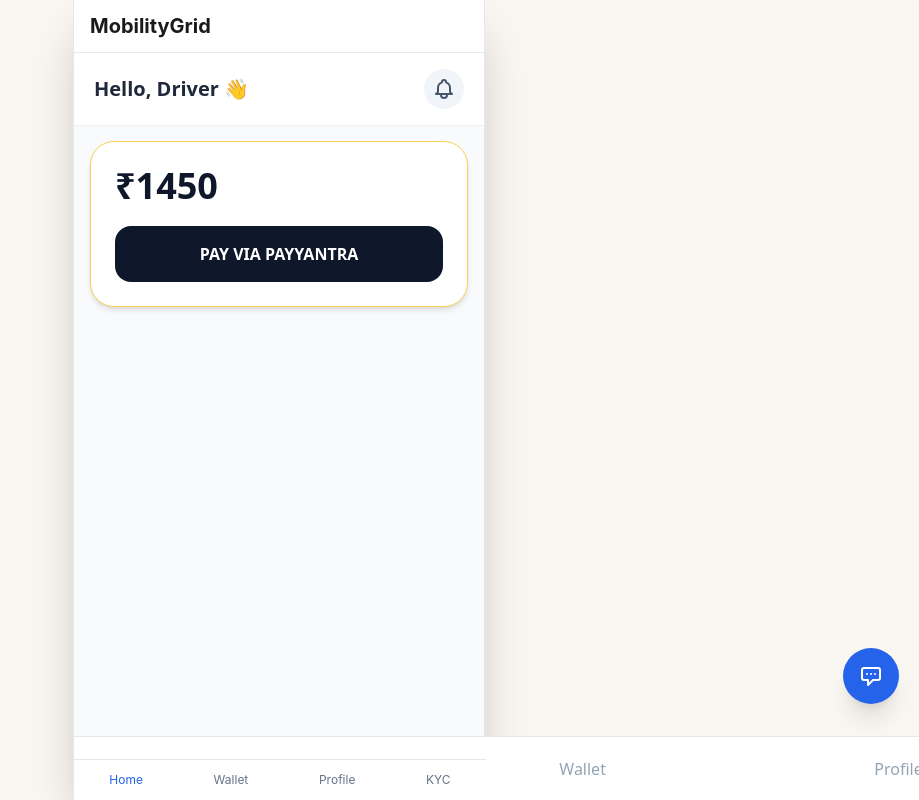
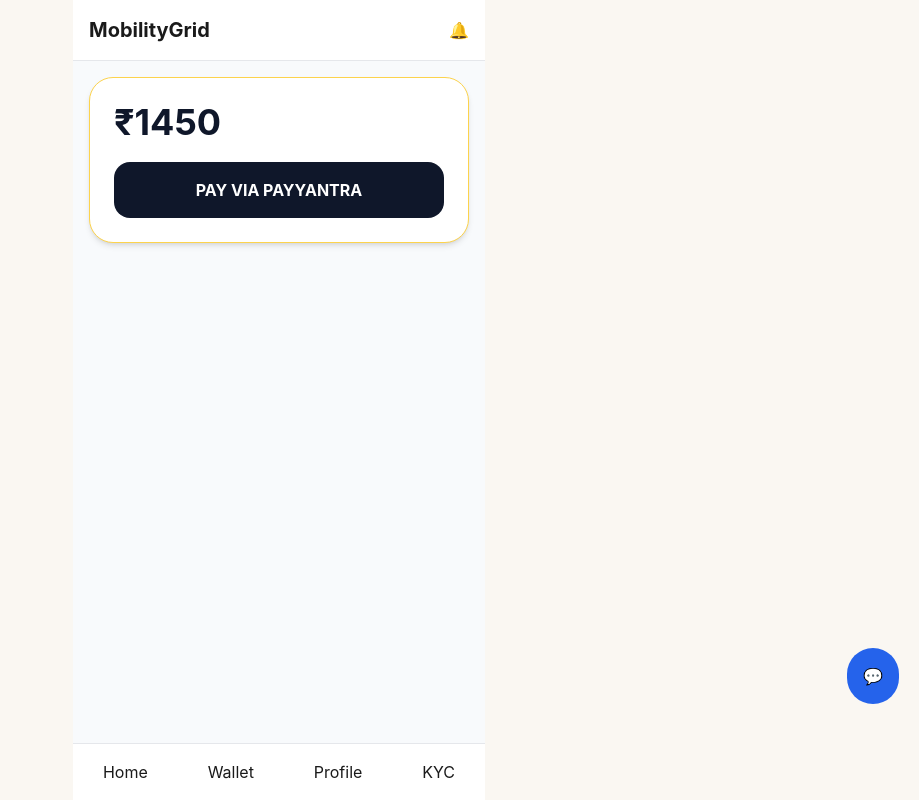
Before and after one commit to shaylatyagi/MG, a React (Create React App) app in the folder frontend/: page /driver in a window 1280 px wide. Shown: the whole page, without its empty margins (361-1280 px from the left). Built offline with nearby package versions, Linux system fonts and the light colour scheme.

Commit message:
frustrated

```diff
--- a/frontend/src/pages/DriverPWA.js
+++ b/frontend/src/pages/DriverPWA.js
@@ -1,37 +1,41 @@
-// DriverPWA.js
 import React, { useState } from 'react';
-import DriverDashboardTab from './driver/DriverDashboardTab'; // Tumhari Tab files
+import DriverDashboardTab from './driver/DriverDashboardTab';
 import DriverWalletTab from './driver/DriverWalletTab';
 import DriverProfileTab from './driver/DriverProfileTab';
 import DriverKYCTab from './driver/DriverKYCTab';
 
 export default function DriverPWA() {
   const [activeTab, setActiveTab] = useState('home');
+  const [showNotif, setShowNotif] = useState(false);
+  const [showChat, setShowChat] = useState(false);
+
   const user = JSON.parse(localStorage.getItem('user') || '{"name": "Driver"}');
 
   return (
-    <div className="max-w-[412px] mx-auto h-screen bg-slate-50 flex flex-col border-x shadow-2xl relative">
+    <div className="max-w-[412px] mx-auto h-screen bg-slate-50 flex flex-col relative overflow-hidden">
+      {/* GLOBAL HEADER */}
+      <header className="bg-white p-4 flex justify-between items-center border-b sticky top-0 z-50">
+        <h1 className="font-bold text-xl">MobilityGrid</h1>
+        <button onClick={() => setShowNotif(!showNotif)}>🔔</button>
+      </header>
 
-      {/* 1. Header (Notification Bell & Chatbot Logic yahan add karo) */}
-      <div className="bg-white px-4 py-3 border-b flex justify-between items-center sticky top-0 z-40">
-        <h1 className="font-bold text-xl">MobilityGrid</h1>
-        {/* Yahan tumhara Notification Bell aur Chatbot trigger button aayega */}
-      </div>
-
-      {/* 2. CONTENT AREA - Sirf tab switch hoga */}
-      <div className="flex-1 overflow-y-auto pb-20">
-        {activeTab === 'home' && <DriverDashboardTab user={user} />}
+      {/* CONTENT SWITCHER */}
+      <main className="flex-1 overflow-y-auto pb-20">
+        {activeTab === 'home' && <DriverDashboardTab user={user} driverDetails={{dues: 1450}} />}
         {activeTab === 'wallet' && <DriverWalletTab user={user} />}
         {activeTab === 'profile' && <DriverProfileTab user={user} />}
         {activeTab === 'kyc' && <DriverKYCTab />}
-      </div>
+      </main>
 
-      {/* 3. FIXED BOTTOM NAV - Ek hi bar */}
-      <nav className="fixed bottom-0 w-full max-w-[412px] bg-white border-t py-3 flex justify-around text-xs z-50">
-        <button onClick={() => setActiveTab('home')} className={activeTab === 'home' ? 'text-blue-600' : 'text-slate-500'}>Home</button>
-        <button onClick={() => setActiveTab('wallet')} className={activeTab === 'wallet' ? 'text-blue-600' : 'text-slate-500'}>Wallet</button>
-        <button onClick={() => setActiveTab('profile')} className={activeTab === 'profile' ? 'text-blue-600' : 'text-slate-500'}>Profile</button>
-        <button onClick={() => setActiveTab('kyc')} className={activeTab === 'kyc' ? 'text-blue-600' : 'text-slate-500'}>KYC</button>
+      {/* GLOBAL CHATBOT */}
+      <button onClick={() => setShowChat(!showChat)} className="fixed bottom-24 right-5 bg-blue-600 p-4 rounded-full text-white z-50">💬</button>
+
+      {/* SINGLE BOTTOM NAV */}
+      <nav className="fixed bottom-0 w-full max-w-[412px] bg-white border-t flex justify-around py-4 z-50">
+        <button onClick={() => setActiveTab('home')}>Home</button>
+        <button onClick={() => setActiveTab('wallet')}>Wallet</button>
+        <button onClick={() => setActiveTab('profile')}>Profile</button>
+        <button onClick={() => setActiveTab('kyc')}>KYC</button>
       </nav>
     </div>
   );
--- a/frontend/src/pages/driver/DriverDashboardTab.js
+++ b/frontend/src/pages/driver/DriverDashboardTab.js
@@ -1,105 +1,13 @@
-import React, { useState } from 'react';
-import api from '../../api';
+import React from 'react';
 
-export default function DriverDashboardTab({ lang }) {
-  const [activeTab, setActiveTab] = useState('dashboard');
-  const [paymentLoading, setPaymentLoading] = useState(false);
-
-  // Nayi functional states
-  const [showNotifications, setShowNotifications] = useState(false);
-  const [isChatOpen, setIsChatOpen] = useState(false);
-
-  const user = JSON.parse(localStorage.getItem('user') || '{"name": "Driver", "phone": "9876543210"}');
-
-  const [driverDetails] = useState({
-    wallet_balance: 1250,
-    dues: 1450,
-    daily_rent: 1200,
-    battery_level: 92,
-    kms_driven: 45,
-    vehicle_number: 'MH-12-QX-4019'
-  });
-
-  const handlePayment = async () => {
-    setPaymentLoading(true);
-    try {
-      const res = await api.post('/api/payment/create-order', {
-        amount: driverDetails.dues,
-        customerName: user.name,
-        customerPhone: user.phone_number || user.phone,
-      });
-      if (res.data?.data?.checkoutUrl || res.data?.paymentUrl) {
-        window.location.href = res.data.data.checkoutUrl || res.data.paymentUrl;
-      }
-    } catch (err) { alert('Payment failed'); }
-    setPaymentLoading(false);
-  };
-
+export default function DriverDashboardTab({ user, handlePayment, paymentLoading, driverDetails }) {
   return (
-    <div className="bg-slate-50 min-h-screen flex flex-col font-sans relative">
-
-      {/* 1. TOP HEADER WITH FUNCTIONAL BELL */}
-      <div className="bg-white px-5 py-4 flex justify-between items-center shadow-sm sticky top-0 z-40">
-        <div>
-          <h1 className="text-xl font-bold text-slate-800">Hello, {user.name} 👋</h1>
-        </div>
-        <button onClick={() => setShowNotifications(!showNotifications)} className="relative p-2 bg-slate-100 rounded-full hover:bg-slate-200 transition">
-          <svg className="w-6 h-6 text-slate-600" fill="none" stroke="currentColor" viewBox="0 0 24 24">
-            <path strokeLinecap="round" strokeLinejoin="round" strokeWidth="2" d="M15 17h5l-1.405-1.405A2.032 2.032 0 0118 14.158V11a6.002 6.002 0 00-4-5.659V5a2 2 0 10-4 0v.341C7.67 6.165 6 8.388 6 11v3.159c0 .538-.214 1.055-.595 1.436L4 17h5m6 0v1a3 3 0 11-6 0v-1m6 0H9"></path>
-          </svg>
+    <div className="p-4 space-y-5">
+      <div className="bg-white border border-amber-300 rounded-3xl p-6 shadow-md">
+        <h2 className="text-4xl font-bold text-slate-900">₹{driverDetails.dues}</h2>
+        <button onClick={handlePayment} className="mt-5 w-full bg-slate-900 text-white font-bold py-4 rounded-2xl">
+          {paymentLoading ? 'Processing...' : 'PAY VIA PAYYANTRA'}
         </button>
-      </div>
-
-      {/* Notification Popup Logic */}
-      {showNotifications && (
-        <div className="absolute top-16 right-5 w-64 bg-white p-4 rounded-2xl shadow-xl z-50 border border-slate-100 animate-in fade-in slide-in-from-top-4">
-          <h4 className="font-bold text-sm mb-2">Notifications</h4>
-          <p className="text-xs text-slate-500">No new updates right now.</p>
-        </div>
-      )}
-
-      {/* 2. TAB CONTENT */}
-      <div className="flex-1 overflow-y-auto p-4 pb-28">
-        {activeTab === 'dashboard' && (
-          <div className="space-y-5">
-            {/* Quick Rent Card */}
-            <div className="bg-white border border-amber-300 rounded-3xl p-6 shadow-md">
-              <h2 className="text-4xl font-bold text-slate-900">₹{driverDetails.dues}</h2>
-              <button onClick={handlePayment} className="mt-5 w-full bg-slate-900 text-white font-bold py-4 rounded-2xl">
-                {paymentLoading ? 'Processing...' : 'PAY VIA PAYYANTRA'}
-              </button>
-            </div>
-          </div>
-        )}
-      </div>
-
-      {/* 3. FUNCTIONAL CHATBOT */}
-      <button
-        onClick={() => setIsChatOpen(!isChatOpen)}
-        className="fixed bottom-24 right-5 bg-blue-600 text-white p-4 rounded-full shadow-xl z-50"
-      >
-        <svg className="w-6 h-6" fill="none" stroke="currentColor" viewBox="0 0 24 24">
-          <path strokeLinecap="round" strokeLinejoin="round" strokeWidth="2" d="M8 10h.01M12 10h.01M16 10h.01M9 16H5a2 2 0 01-2-2V6a2 2 0 012-2h14a2 2 0 012 2v8a2 2 0 01-2 2h-5l-5 5v-5z"></path>
-        </svg>
-      </button>
-
-      {/* Chat Window */}
-      {isChatOpen && (
-        <div className="fixed bottom-36 right-5 w-72 h-80 bg-white shadow-2xl rounded-2xl p-4 z-50 border animate-in slide-in-from-bottom-10">
-          <div className="flex justify-between items-center mb-4">
-            <h3 className="font-bold text-sm">Support Chat</h3>
-            <button onClick={() => setIsChatOpen(false)} className="text-[10px] font-bold text-red-500">CLOSE</button>
-          </div>
-          <p className="text-xs text-slate-500">How can we assist you today?</p>
-        </div>
-      )}
-
-      {/* 4. BOTTOM NAV */}
-      <div className="fixed bottom-0 w-full bg-white border-t h-16 flex justify-around items-center z-50">
-        <button onClick={() => setActiveTab('dashboard')} className={activeTab === 'dashboard' ? 'text-blue-600' : 'text-slate-400'}>Dashboard</button>
-        <button onClick={() => setActiveTab('wallet')} className={activeTab === 'wallet' ? 'text-blue-600' : 'text-slate-400'}>Wallet</button>
-        <button onClick={() => setActiveTab('profile')} className={activeTab === 'profile' ? 'text-blue-600' : 'text-slate-400'}>Profile</button>
-        <button onClick={() => setActiveTab('kyc')} className={activeTab === 'kyc' ? 'text-blue-600' : 'text-slate-400'}>KYC</button>
       </div>
     </div>
   );
```
